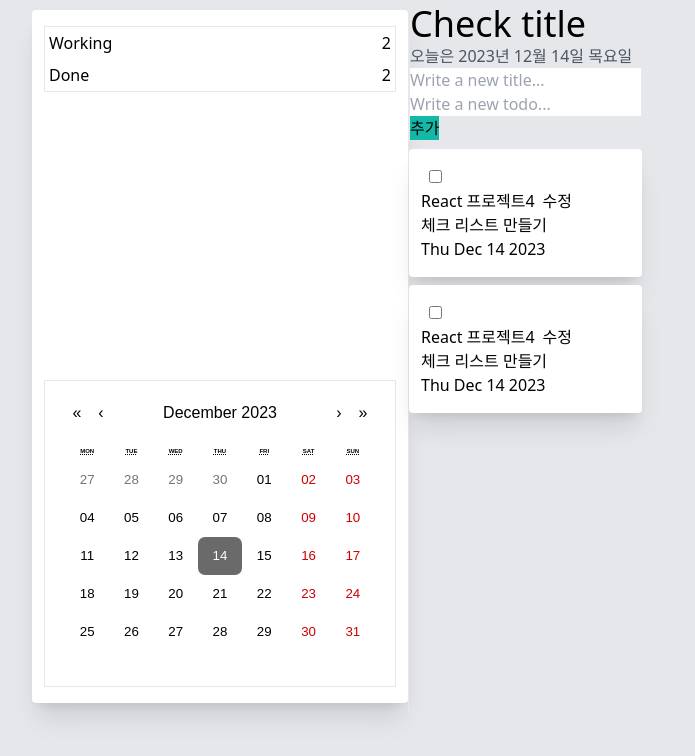
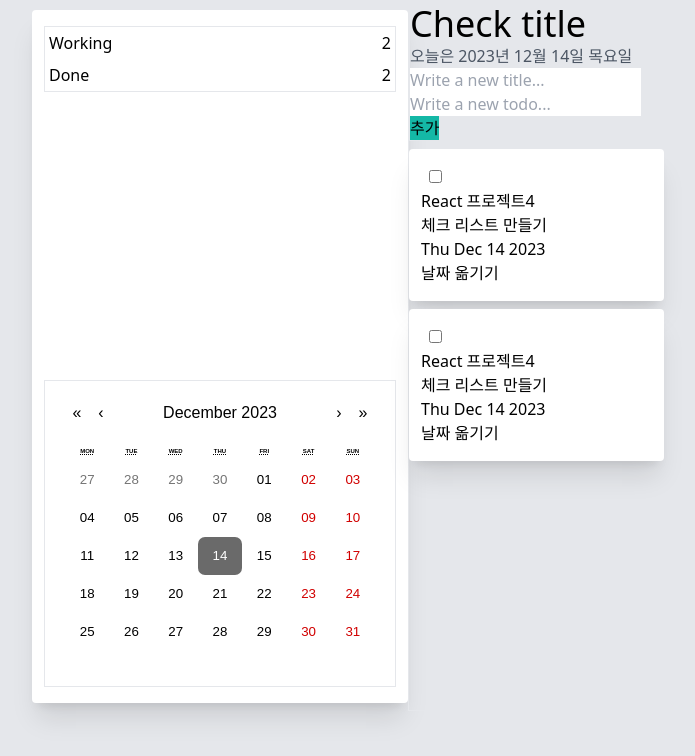
Before and after one commit to woorifisa-service-dev-2nd/frontend-3rd-CheckCalendar, a React (Vite) app: page / in a window 1280 px wide. Shown: the top 756 px of the page, without its empty margins (320-1015 px from the left). Built offline with nearby package versions, Linux system fonts and the light colour scheme.

Commit message:
check List 수정 완성

```diff
--- a/src/App.jsx
+++ b/src/App.jsx
@@ -80,6 +80,7 @@ function App() {
 			summary: summary,
 			checked: checked,
 		}
+		console.log(updatedItem);
 		const updatedList = lists.map(list=>list.id === id ? updatedItem : list)
 		setDList(updatedList);
 	}
--- a/src/components/CheckListItem.jsx
+++ b/src/components/CheckListItem.jsx
@@ -7,7 +7,8 @@ const CheckListForm = ({item, onUpdate}) => {
 	const [date, setDate] = useState(item.date);
 	const [checked, setCheck] = useState(item.checked);
 	const [disabled, setDisable] = useState(false);
-	const[isUpdateTitle, setUpdate] = useState(false);
+	const[isUpdate, setUpdate] = useState(true); //true: input 태그로 표시 false: p 태그로 표시
+
 
 	const onCheckHandler =(e) => {
 		//setCheck(!checked);
@@ -16,9 +17,10 @@ const CheckListForm = ({item, onUpdate}) => {
 		onUpdate({id, date, title, summary, checked: value})
 	};
 
-	const whenType = (e)=>{
+	const whenType = (e, func)=>{
 		let value = e.target.value;
-		setTitle = {value};
+		func(value);
+		onUpdate({id, date, title, summary, checked})
 	}
 
 	return (
@@ -26,18 +28,13 @@ const CheckListForm = ({item, onUpdate}) => {
 			<div className='flex px-2'>
 				<CheckBox checked={checked} onCheck={onCheckHandler}></CheckBox>
 			</div>
-			<div>
+				{!isUpdate && <p>{title}</p>}
+				{isUpdate && <input type='text' value={title} onChange={(e)=>whenType(e, setTitle)}></input>}
 
-			</div>
+				{!isUpdate ? <p>{summary}</p> : <input type='text' value={summary} onChange={(e)=>whenType(e, setSummary)}></input>}
 
-			<div className="flex ">
-				{!isUpdateTitle && <p>{title}</p>}
-				<button className='mx-2'>수정</button>
-				{isUpdateTitle && <input type='text' value={title} onChange={(e)=>whenType(e)}></input>}
-
-			</div>
-			<p>{summary}</p>
 			<p>{date}</p>
+			<button>날짜 옮기기</button>
 		</div>
 	);
 };
```
